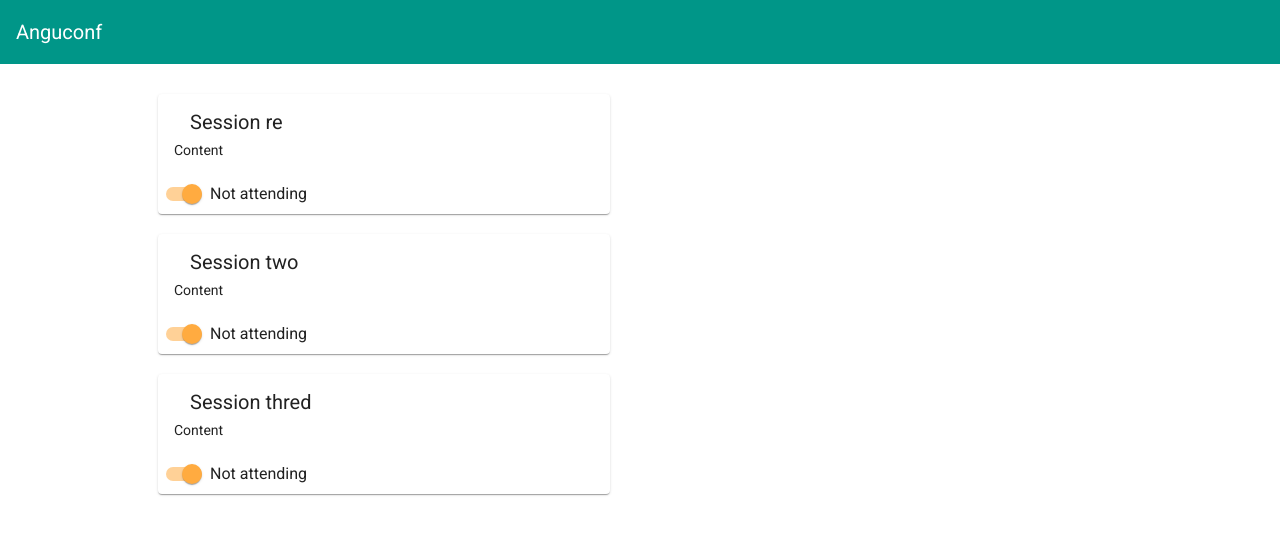
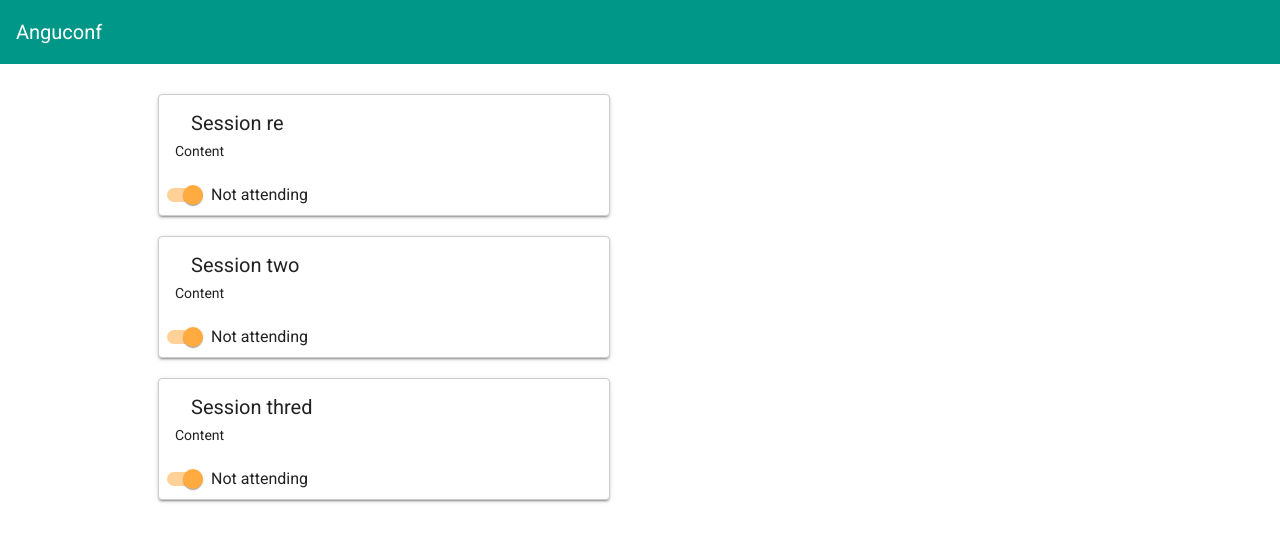
Before and after one commit to charlesmuchene/anguconf, an Angular app in the folder client/: page / in a window 1280 px wide. Shown: the top 542 px of the page. Built offline with nearby package versions, Linux system fonts and the light colour scheme.

Commit message:
Adds drag ui/ux elements

```diff
--- a/client/src/app/sessions/sessions.component.css
+++ b/client/src/app/sessions/sessions.component.css
@@ -12,3 +12,16 @@
 mat-card {
 	margin-bottom: 20px;
 }
+
+.draggable {
+	border: solid 1px #ccc;
+	cursor: move;
+	z-index: 1;
+	transition: box-shadow 200ms cubic-bezier(0, 0, 0.2, 1);
+	box-shadow: 0 3px 1px -2px rgba(0, 0, 0, 0.2), 0 2px 2px 0 rgba(0, 0, 0, 0.14), 0 1px 5px 0 rgba(0, 0, 0, 0.12);
+}
+
+.draggable:active {
+	box-shadow: 0 5px 5px -3px rgba(0, 0, 0, 0.2), 0 8px 10px 1px rgba(0, 0, 0, 0.14),
+		0 3px 14px 2px rgba(0, 0, 0, 0.12);
+}
--- a/client/src/app/sessions/sessions.component.html
+++ b/client/src/app/sessions/sessions.component.html
@@ -3,7 +3,7 @@
     (cdkDropListDropped)="drop($event)" [cdkDropListData]="allSessions"
     #allList="cdkDropList" [cdkDropListConnectedTo]="userList">
     <mat-card cdkDrag *ngFor="let session of allSessions"
-      [cdkDragData]="session">
+      [cdkDragData]="session" class="draggable">
       <mat-card-header>
         <mat-card-title>{{session.title}}</mat-card-title>
         <mat-card-subtitle>{{session.speaker}}</mat-card-subtitle>
@@ -23,7 +23,7 @@
     (cdkDropListDropped)="drop($event)" [cdkDropListData]="userSessions"
     #userList="cdkDropList" [cdkDropListConnectedTo]="allList">
     <mat-card cdkDrag *ngFor="let session of userSessions"
-      [cdkDragData]="session">
+      [cdkDragData]="session" class="draggable">
       <mat-card-header>
         <mat-card-title>{{session.title}}</mat-card-title>
         <mat-card-subtitle>{{session.speaker}}</mat-card-subtitle>
```
